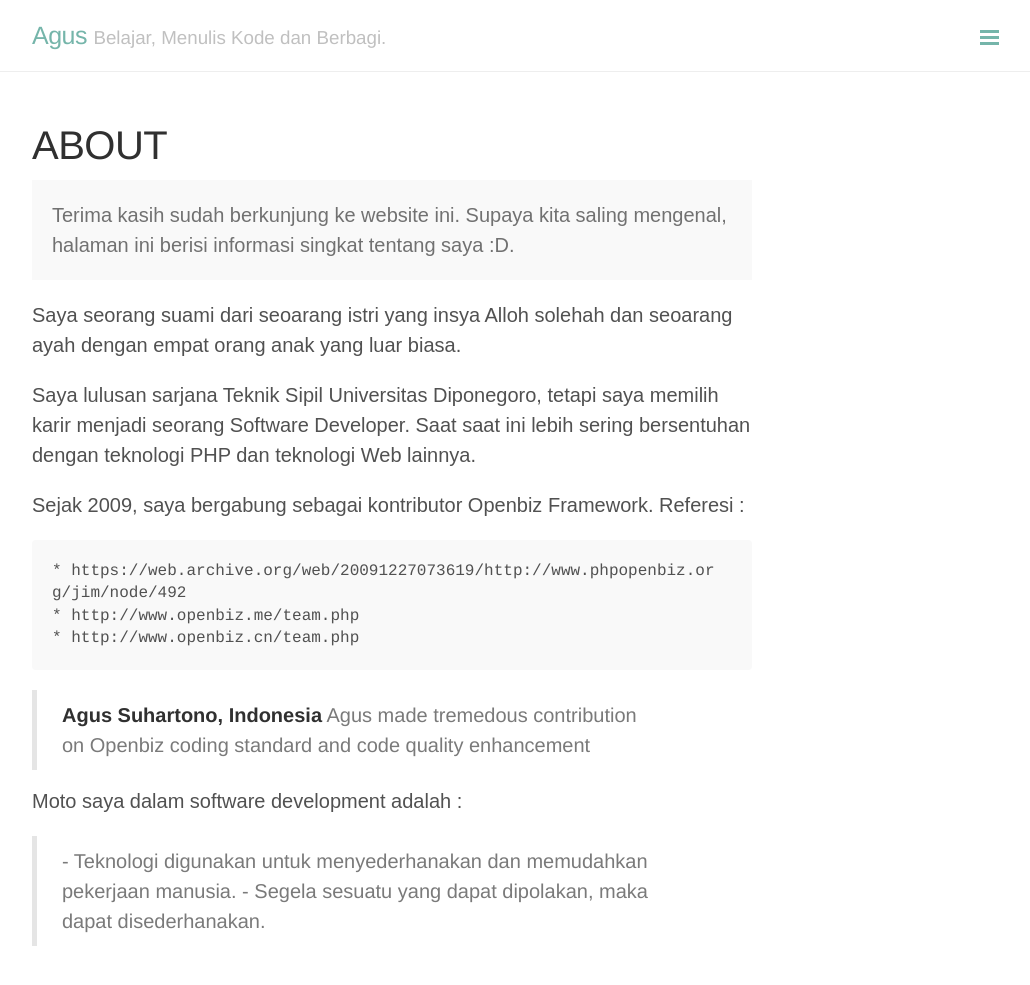
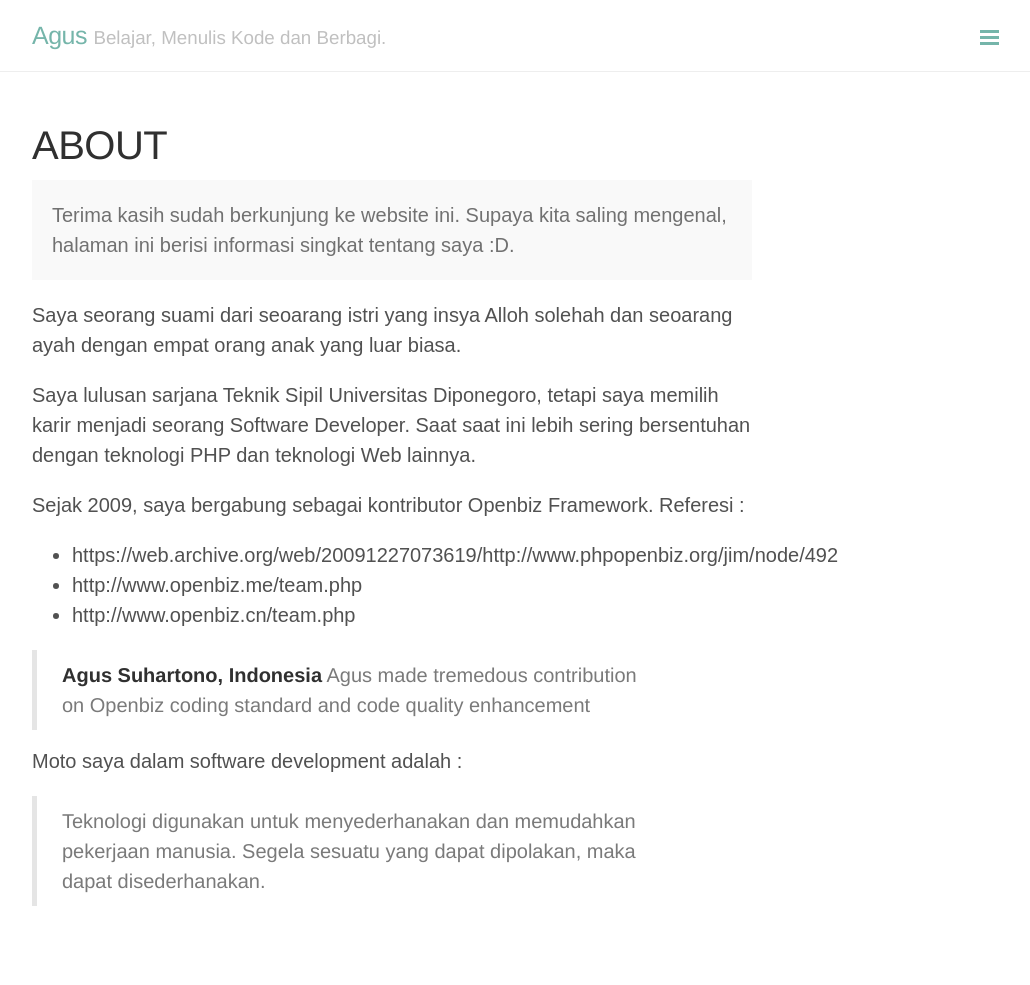
Before and after one commit to agussuhartono/id, a Jekyll site: the page built from about.md, in a window 1280 px wide and 1026 px high. Shown: the top 985 px of the window, without its empty margins (248-1278 px from the left). Built offline with Jekyll 4.4.1, drawn with Linux system fonts in a browser that asks for light colours; comment, search, counter and statistics services are not loaded.

```diff
--- a/about.md
+++ b/about.md
@@ -16,9 +16,9 @@ Saat saat ini lebih sering bersentuhan dengan teknologi PHP dan teknologi Web la
 Sejak 2009, saya bergabung sebagai kontributor Openbiz Framework.
 Referesi :
 
-	* https://web.archive.org/web/20091227073619/http://www.phpopenbiz.org/jim/node/492
-	* http://www.openbiz.me/team.php
-	* http://www.openbiz.cn/team.php
+- https://web.archive.org/web/20091227073619/http://www.phpopenbiz.org/jim/node/492
+- http://www.openbiz.me/team.php
+- http://www.openbiz.cn/team.php
 
 <blockquote>
 	<strong>Agus Suhartono, Indonesia</strong>
@@ -28,6 +28,7 @@ Referesi :
 Moto saya dalam software development adalah :
 
 <blockquote>
-	- Teknologi digunakan untuk menyederhanakan dan memudahkan pekerjaan manusia.
-	- Segela sesuatu yang dapat dipolakan, maka dapat disederhanakan.
+	Teknologi digunakan untuk menyederhanakan dan memudahkan pekerjaan manusia.
+
+	Segela sesuatu yang dapat dipolakan, maka dapat disederhanakan.
 </blockquote>
```
